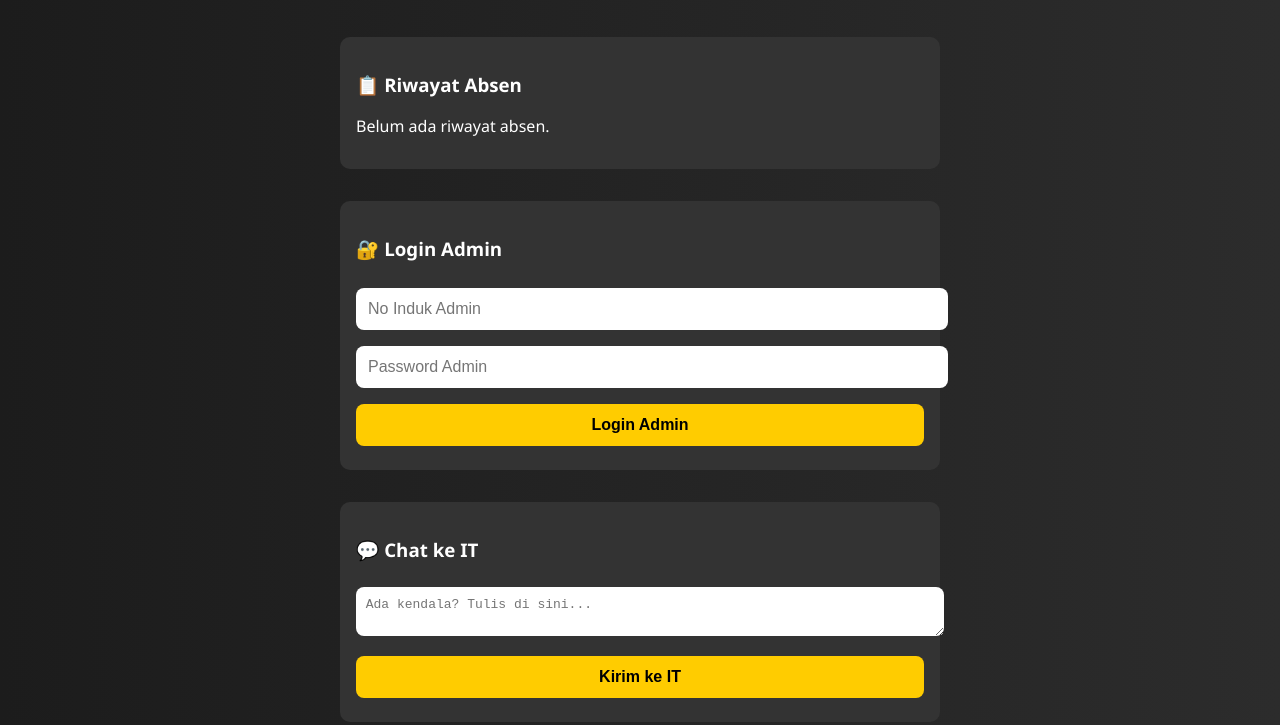
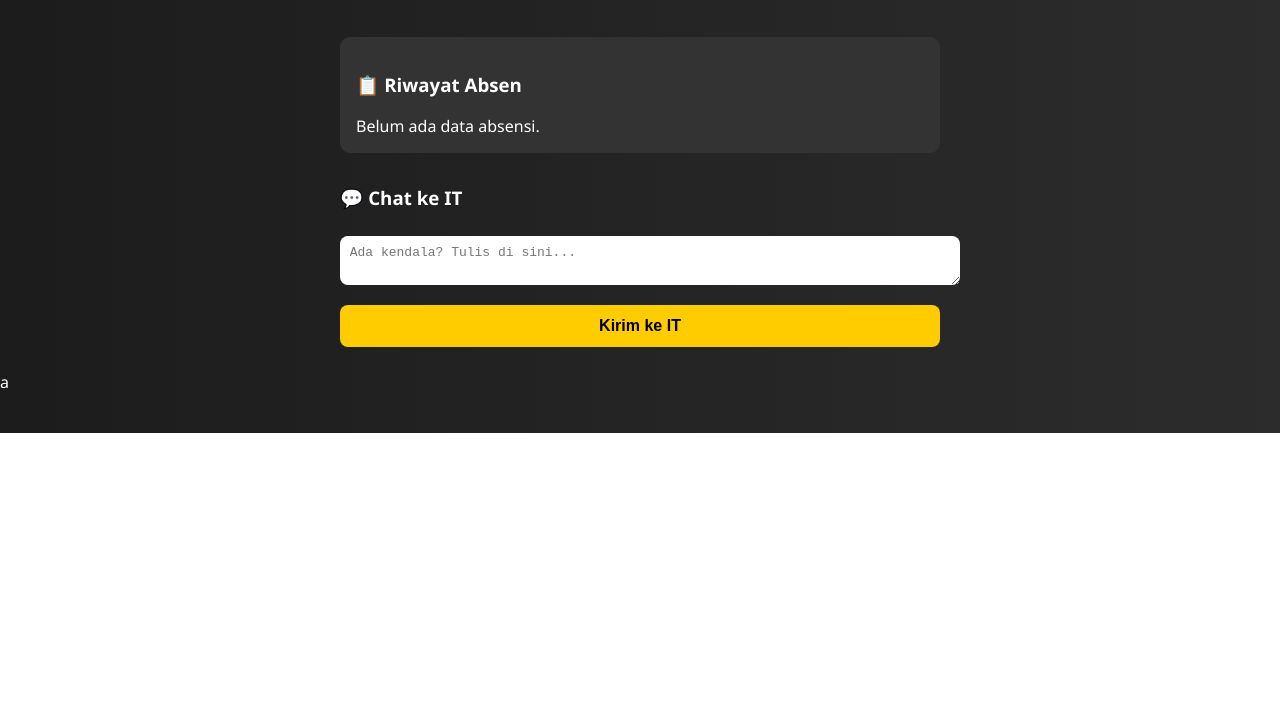
Before and after one commit to Mas-ayips/Absensi, a plain HTML site: page index.html in a window 1280 px wide. Shown: the part 367-1092 px from the top of the page. After the commit the page ends 800 px from the top, so only its background shows below. Drawn offline with Linux system fonts and the light colour scheme.

Commit message:
Update index.html

```diff
--- a/index.html
+++ b/index.html
@@ -2,13 +2,12 @@
 <html lang="id">
 <head>
   <meta charset="UTF-8" />
-  <meta name="viewport" content="width=device-width, initial-scale=1.0"/>
+  <meta name="viewport" content="width=device-width, initial-scale=1" />
   <title>Absen AF PRODUCTIONS</title>
   <style>
     body {
       font-family: 'Segoe UI', sans-serif;
-      margin: 0;
-      padding: 0;
+      margin: 0; padding: 0;
       background: linear-gradient(to right, #1c1c1c, #2c2c2c);
       color: #fff;
     }
@@ -45,15 +44,26 @@
       font-weight: bold;
       cursor: pointer;
     }
-    .riwayat, .admin-tools, .admin-login, .chat {
+    .riwayat {
       margin-top: 2em;
       background: #333;
       padding: 1em;
       border-radius: 10px;
+      max-height: 300px;
+      overflow-y: auto;
     }
     .riwayat-item {
       padding: 0.5em;
       border-bottom: 1px solid #555;
+    }
+    .admin-tools {
+      margin-top: 2em;
+      background: #222;
+      padding: 1em;
+      border-radius: 10px;
+    }
+    .chat {
+      margin-top: 2em;
     }
   </style>
 </head>
@@ -66,19 +76,13 @@
 
   <input type="text" id="noInduk" placeholder="No Induk"/>
   <input type="password" id="password" placeholder="Password"/>
+
   <button onclick="absen('masuk')">Absen Masuk</button>
   <button onclick="absen('pulang')">Absen Pulang</button>
 
   <div class="riwayat" id="riwayatBox">
     <h3>📋 Riwayat Absen</h3>
-    <div id="riwayatList"></div>
-  </div>
-
-  <div class="admin-login">
-    <h3>🔐 Login Admin</h3>
-    <input type="text" id="adminUser" placeholder="No Induk Admin">
-    <input type="password" id="adminPass" placeholder="Password Admin">
-    <button onclick="loginAdmin()">Login Admin</button>
+    <div id="riwayatList">Belum ada data absensi.</div>
   </div>
 
   <div class="admin-tools" id="adminPanel" style="display: none;">
@@ -105,11 +109,11 @@ let statusAbsen = JSON.parse(localStorage.getItem("statusAbsen")) || {
 
 function tampilkanRiwayat() {
   const box = document.getElementById("riwayatList");
-  box.innerHTML = "";
   if (riwayat.length === 0) {
-    box.innerHTML = "<p>Belum ada riwayat absen.</p>";
+    box.innerHTML = "Belum ada data absensi.";
     return;
   }
+  box.innerHTML = "";
   riwayat.forEach(r => {
     box.innerHTML += `<div class="riwayat-item">[${r.waktu}] - ${r.tipe.toUpperCase()} - Lokasi: ${r.lat.toFixed(5)}, ${r.lng.toFixed(5)}</div>`;
   });
@@ -142,6 +146,7 @@ function absen(tipe) {
     localStorage.setItem("statusAbsen", JSON.stringify(statusAbsen));
     tampilkanRiwayat();
 
+    // Kirim ke webhook Google Apps Script
     fetch(dummyWebhook, {
       method: "POST",
       body: JSON.stringify({
@@ -192,21 +197,19 @@ function kirimChat() {
   document.getElementById("chatPesan").value = "";
 }
 
-// ✅ Fungsi login admin
-function loginAdmin() {
-  const user = document.getElementById("adminUser").value.trim();
-  const pass = document.getElementById("adminPass").value.trim();
-
-  if (user === "IT001" && pass === "admin123") {
+function cekAdmin() {
+  const user = document.getElementById("noInduk").value.trim();
+  if (user === "IT001") {
     document.getElementById("adminPanel").style.display = "block";
-    alert("✅ Login Admin berhasil!");
   } else {
-    alert("❌ No Induk atau Password salah.");
+    document.getElementById("adminPanel").style.display = "none";
   }
 }
 
+document.getElementById("noInduk").addEventListener("input", cekAdmin);
 window.onload = tampilkanRiwayat;
 </script>
 
 </body>
 </html>
+a
```
